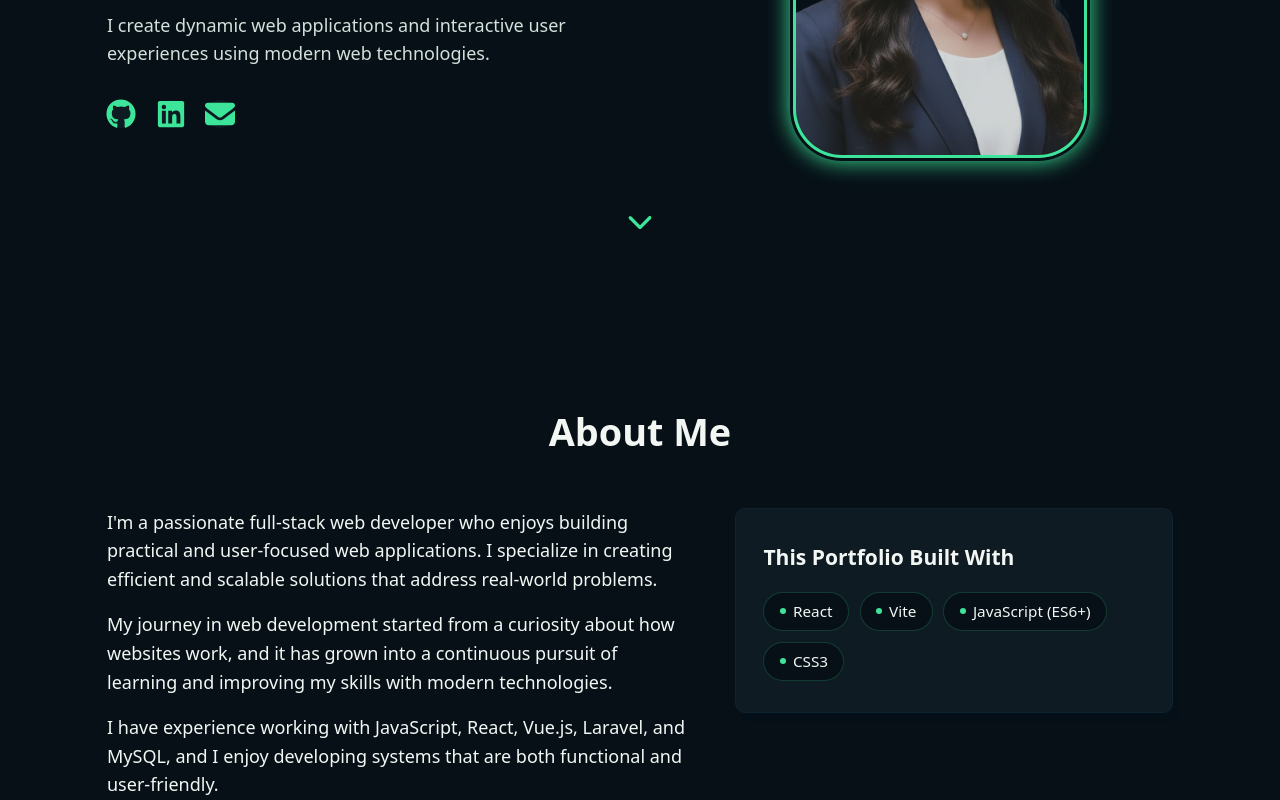
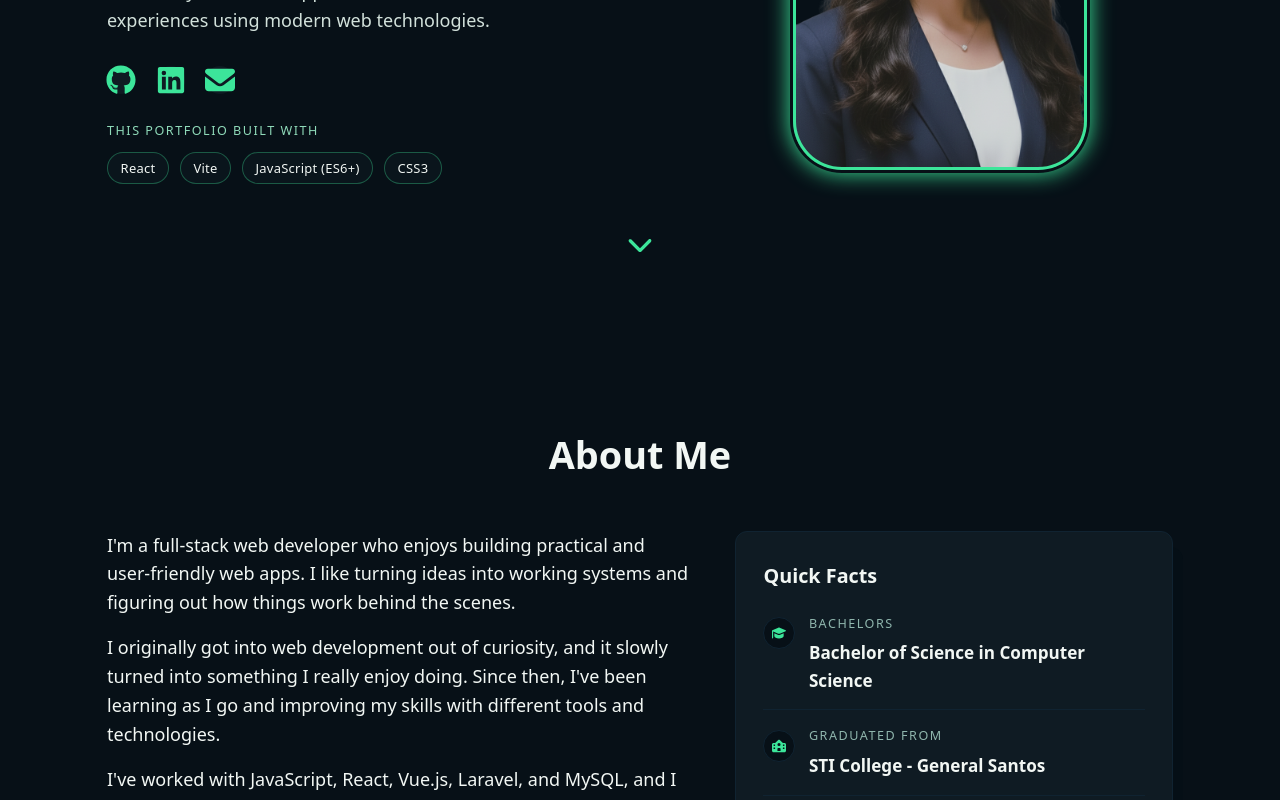
Before and after one commit to XE-front/my-portfolio, a React (Vite) app: page / in a window 1280 px wide. Shown: the part 400-1200 px from the top of the page. Built offline with nearby package versions, Linux system fonts and the light colour scheme.

Commit message:
Add Font Awesome icons and enhance About, Projects, and Hero sections

```diff
--- a/index.html
+++ b/index.html
@@ -3,6 +3,13 @@
   <head>
     <meta charset="UTF-8" />
     <link rel="icon" type="image/svg+xml" href="/favicon.svg" />
+    <link
+      rel="stylesheet"
+      href="https://cdnjs.cloudflare.com/ajax/libs/font-awesome/6.5.1/css/all.min.css"
+      integrity="sha512-DTOQO9RWCH3ppGqcWaEA1BIZOC6xxalwEsw9c2QQeAIftl+Vegovlnee1c9QX4TctnWMn13TZye+giMm8e2LwA=="
+      crossorigin="anonymous"
+      referrerpolicy="no-referrer"
+    />
     <meta name="viewport" content="width=device-width, initial-scale=1.0" />
     <title>my-portfolio</title>
   </head>
--- a/src/App.css
+++ b/src/App.css
@@ -143,6 +143,37 @@ main {
   gap: 1.2rem;
 }
 
+.hero-built-with {
+  margin-top: 1.5rem;
+  display: grid;
+  gap: 0.6rem;
+}
+
+.hero-built-title {
+  text-transform: uppercase;
+  letter-spacing: 0.12em;
+  font-size: 0.7rem;
+  color: #8fdab9;
+}
+
+.hero-built-list {
+  list-style: none;
+  padding: 0;
+  margin: 0;
+  display: flex;
+  flex-wrap: wrap;
+  gap: 0.6rem;
+}
+
+.hero-built-list li {
+  padding: 0.25rem 0.7rem;
+  border-radius: 999px;
+  border: 1px solid #3ce59a55;
+  background: rgba(15, 27, 35, 0.5);
+  font-size: 0.72rem;
+  letter-spacing: 0.02em;
+}
+
 .social-row a svg {
   width: 30px;
   height: 30px;
@@ -241,45 +272,75 @@ main {
   margin-top: 0.9rem;
 }
 
-.quick-facts {
+.about-highlights {
   background: #0f1b23;
-  padding: 1.75rem 1.5rem;
-  border-radius: 10px;
+  border-radius: 12px;
   border: 1px solid #102331;
-  box-shadow: 6px 10px 0 rgba(5, 15, 23, 0.7);
+  padding: 1.6rem 1.5rem;
+  box-shadow: 10px 16px 0 rgba(5, 15, 23, 0.55);
 }
 
-.quick-facts h3 {
+.about-highlights h3 {
   margin-top: 0;
-  margin-bottom: 1rem;
+  margin-bottom: 1.2rem;
+  font-size: 1.1rem;
 }
 
-.quick-facts ul {
+.about-highlights ul {
   list-style: none;
   padding: 0;
   margin: 0;
-  display: flex;
-  flex-wrap: wrap;
-  gap: 0.6rem;
+  display: grid;
+  gap: 0.9rem;
 }
 
-.quick-facts li {
-  padding: 0.35rem 0.85rem;
-  border-radius: 999px;
-  border: 1px solid #3ce59a33;
-  background: #071017;
-  font-size: 0.85rem;
-  display: inline-flex;
-  align-items: center;
-  gap: 0.4rem;
+.about-highlights li {
+  display: grid;
+  grid-template-columns: auto 1fr;
+  gap: 0.75rem;
+  padding-bottom: 0.85rem;
+  border-bottom: 1px solid #102331;
 }
 
-.quick-facts li::before {
-  content: '';
-  width: 6px;
-  height: 6px;
-  border-radius: 50%;
-  background: #3ce59a;
+.about-highlights li:last-child {
+  border-bottom: none;
+  padding-bottom: 0;
+}
+
+.about-meta-icon {
+  width: 32px;
+  height: 32px;
+  border-radius: 999px;
+  background: #071017;
+  border: 1px solid #102331;
+  color: #3ce59a;
+  display: flex;
+  align-items: center;
+  justify-content: center;
+  margin-top: 0.2rem;
+}
+
+.about-meta-icon svg {
+  width: 14px;
+  height: 14px;
+}
+
+.about-meta-content {
+  display: grid;
+  gap: 0.3rem;
+}
+
+.about-meta-label {
+  text-transform: uppercase;
+  letter-spacing: 0.12em;
+  font-size: 0.7rem;
+  color: #8fb6ad;
+}
+
+.about-meta-value {
+  font-size: 0.95rem;
+  color: #f2f7f4;
+  font-weight: 600;
 }
 
 .about-cards {
@@ -376,6 +437,15 @@ main {
   transition: transform 0.2s ease, box-shadow 0.2s ease, border-color 0.2s ease;
 }
 
+.project-card-clickable {
+  cursor: pointer;
+}
+
+.project-card-clickable:focus-visible {
+  outline: 2px solid #3ce59a;
+  outline-offset: 3px;
+}
+
 .project-card:hover {
   transform: translateY(-6px);
   box-shadow: 0 18px 36px rgba(0, 0, 0, 0.6);
@@ -444,6 +514,90 @@ main {
   cursor: pointer;
   font-size: 0.85rem;
   color: #3ce59a;
+}
+
+.project-modal {
+  position: fixed;
+  inset: 0;
+  z-index: 50;
+  display: flex;
+  align-items: center;
+  justify-content: center;
+  padding: 1.5rem;
+}
+
+.project-modal-backdrop {
+  position: absolute;
+  inset: 0;
+  background: rgba(4, 9, 14, 0.75);
+  border: none;
+}
+
+.project-modal-card {
+  position: relative;
+  max-width: 720px;
+  width: min(90vw, 720px);
+  background: #0f1b23;
+  border-radius: 16px;
+  border: 1px solid #102331;
+  overflow: hidden;
+  box-shadow: 0 30px 60px rgba(0, 0, 0, 0.65);
+  display: grid;
+  grid-template-columns: minmax(0, 1fr);
+}
+
+.project-modal-close {
+  position: absolute;
+  top: 0.8rem;
+  right: 0.8rem;
+  width: 36px;
+  height: 36px;
+  border-radius: 999px;
+  border: 1px solid #102331;
+  background: #071017;
+  color: #f2f7f4;
+  font-size: 1.3rem;
+  cursor: pointer;
+}
+
+.project-modal-media {
+  height: 220px;
+  background: #071017;
+  overflow: hidden;
+}
+
+.project-modal-media img {
+  width: 100%;
+  height: 100%;
+  object-fit: cover;
+}
+
+.project-modal-body {
+  padding: 1.6rem 1.6rem 1.8rem;
+}
+
+.project-modal-body h3 {
+  margin-top: 0;
+  margin-bottom: 0.7rem;
+}
+
+.project-modal-body p {
+  margin-bottom: 1rem;
+  color: #d2e1db;
+}
+
+.project-modal-tags {
+  display: flex;
+  flex-wrap: wrap;
+  gap: 0.45rem;
+  margin-bottom: 1.2rem;
+}
+
+.project-modal-tags span {
+  font-size: 0.78rem;
+  padding: 0.25rem 0.7rem;
+  border-radius: 999px;
+  background: #102331;
 }
 
 /* Contact */
--- a/src/components/About.jsx
+++ b/src/components/About.jsx
@@ -1,3 +1,6 @@
+import { FontAwesomeIcon } from '@fortawesome/react-fontawesome'
+import { faGraduationCap, faSchool, faCode, faBullseye } from '@fortawesome/free-solid-svg-icons'
+
 const About = () => {
   return (
     <section className="section" id="about">
@@ -6,29 +9,61 @@ const About = () => {
         <div className="about-grid">
           <div className="about-text">
             <p>
-              I&apos;m a passionate full-stack web developer who enjoys building practical and user-focused web applications.
-              I specialize in creating efficient and scalable solutions that address real-world problems.
+              I&apos;m a full-stack web developer who enjoys building practical and user-friendly web apps.
+              I like turning ideas into working systems and figuring out how things work behind the scenes.
             </p>
             <p>
-              My journey in web development started from a curiosity about how websites work, and it has
-              grown into a continuous pursuit of learning and improving my skills with modern technologies.
+              I originally got into web development out of curiosity, and it slowly turned into something I really enjoy doing. Since then,
+               I&apos;ve been learning as I go and improving my skills with different tools and technologies.
             </p>
             <p>
-              I have experience working with JavaScript, React, Vue.js, Laravel, and MySQL, and I enjoy
-              developing systems that are both functional and user-friendly.
+              I&apos;ve worked with JavaScript, React, Vue.js, Laravel, and MySQL,
+              and I enjoy working on both the front-end and back-end parts of a project.
             </p>
             <p>
-              Outside of coding, I spend time exploring new technologies, improving my projects, and
-              staying updated with current trends in web development.
+              When I&apos;m not coding, I usually spend
+              time exploring new tools, improving my projects, or just keeping up with what’s new in web development.
             </p>
           </div>
-          <aside className="quick-facts">
-            <h3>This Portfolio Built With</h3>
+          <aside className="about-highlights">
+            <h3>Quick Facts</h3>
             <ul>
-              <li>React</li>
-              <li>Vite</li>
-              <li>JavaScript (ES6+)</li>
-              <li>CSS3</li>
+              <li>
+                <span className="about-meta-icon" aria-hidden="true">
+                  <FontAwesomeIcon icon={faGraduationCap} />
+                </span>
+                <div className="about-meta-content">
+                  <span className="about-meta-label">Bachelors</span>
+                  <span className="about-meta-value">Bachelor of Science in Computer Science</span>
+                </div>
+              </li>
+              <li>
+                <span className="about-meta-icon" aria-hidden="true">
+                  <FontAwesomeIcon icon={faSchool} />
+                </span>
+                <div className="about-meta-content">
+                  <span className="about-meta-label">Graduated From</span>
+                  <span className="about-meta-value">STI College - General Santos</span>
+                </div>
+              </li>
+              <li>
+                <span className="about-meta-icon" aria-hidden="true">
+                  <FontAwesomeIcon icon={faCode} />
+                </span>
+                <div className="about-meta-content">
+                  <span className="about-meta-label">Coding For</span>
+                  <span className="about-meta-value">2 years</span>
+                </div>
+              </li>
+              <li>
+                <span className="about-meta-icon" aria-hidden="true">
+                  <FontAwesomeIcon icon={faBullseye} />
+                </span>
+                <div className="about-meta-content">
+                  <span className="about-meta-label">Focus</span>
+                  <span className="about-meta-value">Full-stack web apps</span>
+                </div>
+              </li>
             </ul>
           </aside>
         </div>
--- a/src/components/Contact.jsx
+++ b/src/components/Contact.jsx
@@ -1,6 +1,9 @@
 import { useState, useRef } from 'react'
 import emailjs from '@emailjs/browser'
 
+const SERVICE_ID = import.meta.env.VITE_EMAILJS_SERVICE_ID
+const TEMPLATE_ID = import.meta.env.VITE_EMAILJS_TEMPLATE_ID
+const PUBLIC_KEY = import.meta.env.VITE_EMAILJS_PUBLIC_KEY
 
 const Contact = () => {
   const [form, setForm] = useState({ name: '', email: '', message: '' })
@@ -18,6 +21,11 @@ const Contact = () => {
 
     if (!form.name || !form.email || !form.message) {
       setStatus('Please fill in all fields before sending.')
+      return
+    }
+
+    if (!SERVICE_ID || !TEMPLATE_ID || !PUBLIC_KEY) {
+      setStatus('Contact form is not configured yet. Please try again later.')
       return
     }
 
--- a/src/components/Hero.jsx
+++ b/src/components/Hero.jsx
@@ -37,6 +37,15 @@ const Hero = () => {
                   <FontAwesomeIcon icon={faEnvelope} />
                     </a>
                 </div>
+                <div className="hero-built-with">
+                  <p className="hero-built-title">This Portfolio Built With</p>
+                  <ul className="hero-built-list">
+                    <li>React</li>
+                    <li>Vite</li>
+                    <li>JavaScript (ES6+)</li>
+                    <li>CSS3</li>
+                  </ul>
+                </div>
             </div>
             <div className="hero-portrait hero-column">
                 <div className="hero-blob" aria-hidden="true"></div>
```
Also changed, not shown: src/components/Projects.jsx (+84 -1 lines).
